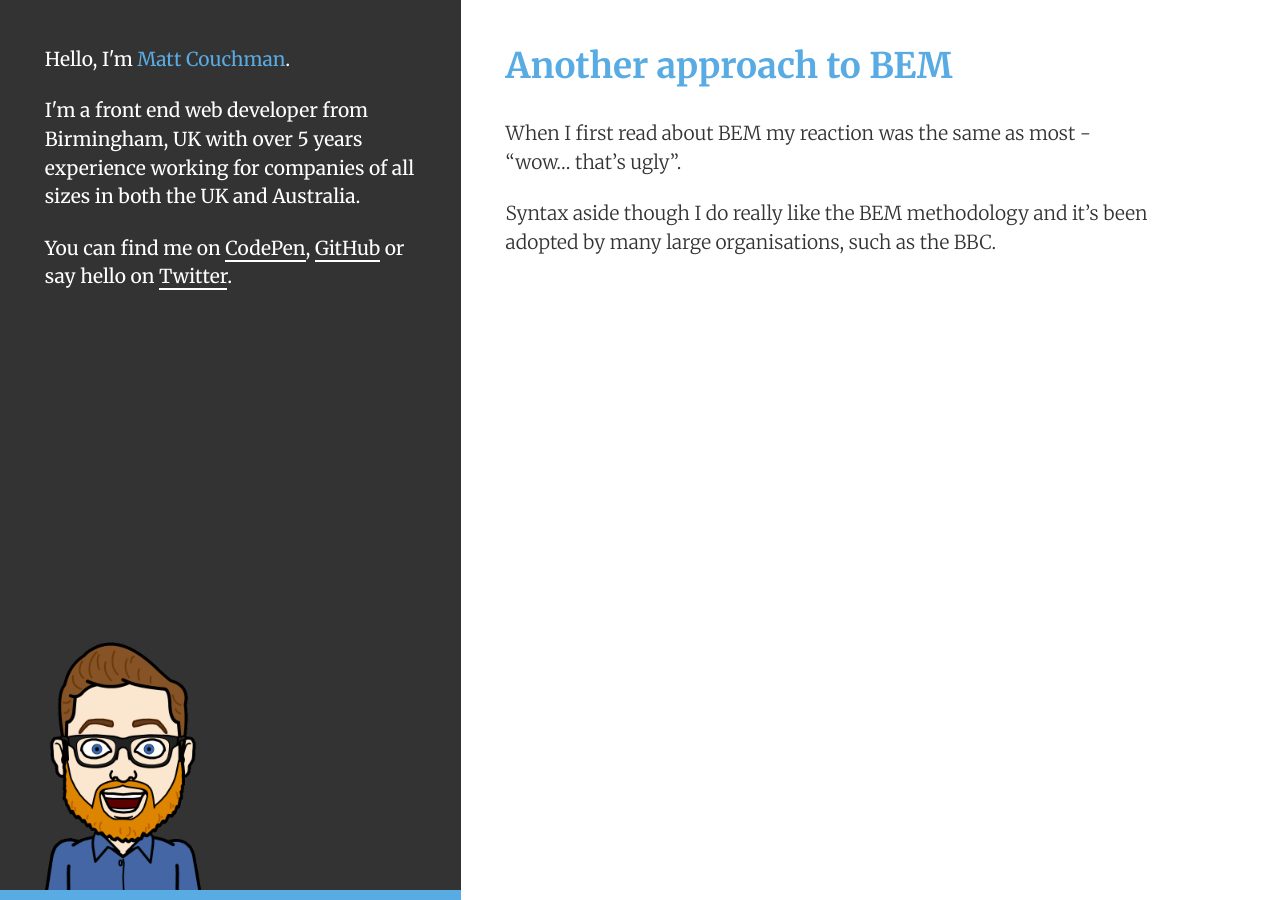
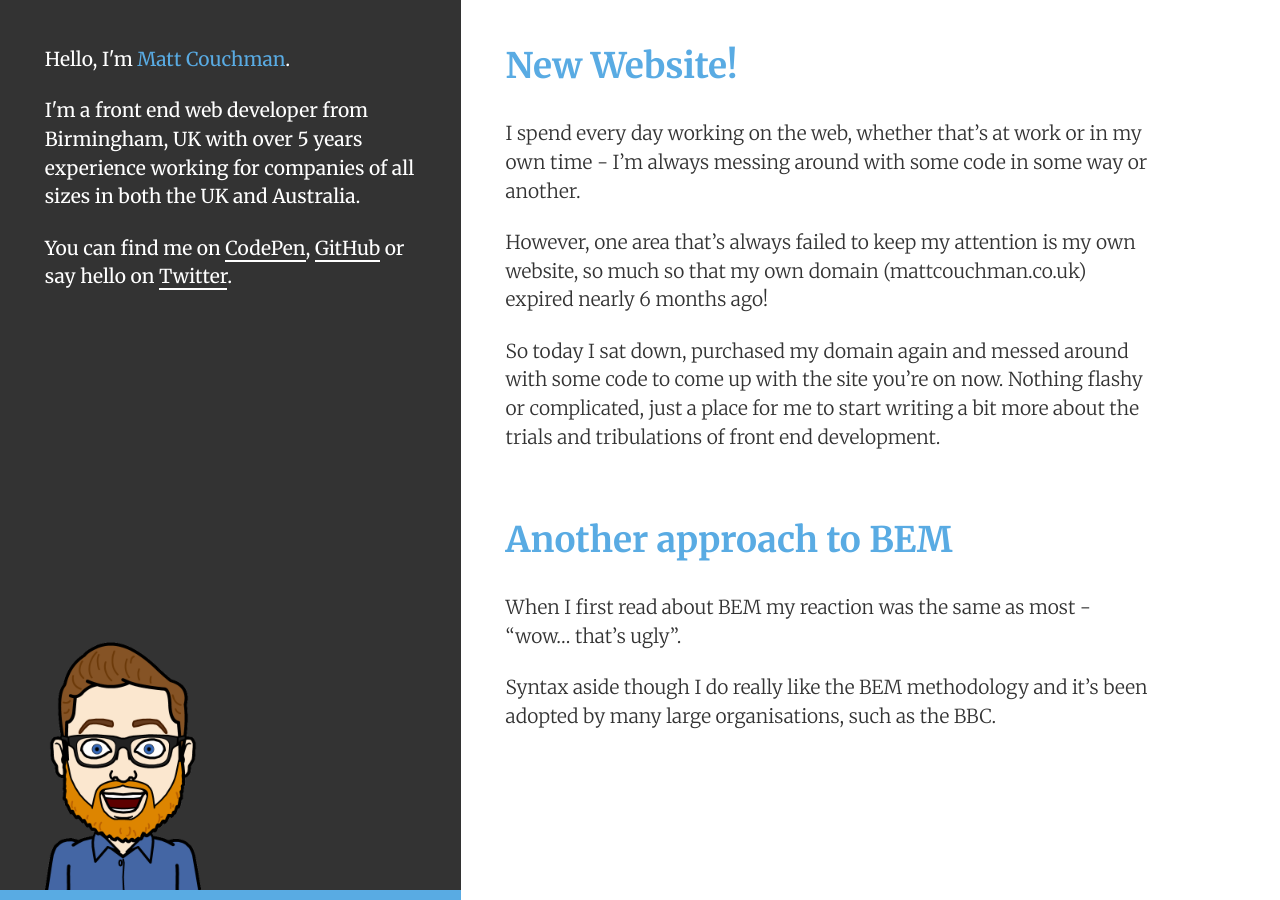
Before and after one commit to mattcouchman/mattcouchman.github.io, a Jekyll site: the page built from index.html, in a window 1280 px wide. Built offline with Jekyll 4.4.1, drawn with Linux system fonts in a browser that asks for light colours.

Commit message:
added analytics and new post

```diff
--- a/_config.yml
+++ b/_config.yml
@@ -10,6 +10,7 @@ title: Matt Couchman | Front end web developer | Birmingham
 email:
 description: Matt Couchman | Front end web developer based in Birmingham, West Midlands. Specialising in CSS, Javascript, accessibility and performance.
 baseurl: "" # the subpath of your site, e.g. /blog
+timezone: "Europe/London"
 excerpt_separator: <!--excerpt-->
 url: "http://www.mattcouchman.co.uk" # the base hostname & protocol for your site
 twitter_username: mattcouchman
--- a/_layouts/default.html
+++ b/_layouts/default.html
@@ -23,5 +23,15 @@
 
         <script src="{{ "/js/prism.js" | prepend: site.baseurl }}"></script>
 
+        <script>
+            (function(i,s,o,g,r,a,m){i['GoogleAnalyticsObject']=r;i[r]=i[r]||function(){
+            (i[r].q=i[r].q||[]).push(arguments)},i[r].l=1*new Date();a=s.createElement(o),
+            m=s.getElementsByTagName(o)[0];a.async=1;a.src=g;m.parentNode.insertBefore(a,m)
+            })(window,document,'script','//www.google-analytics.com/analytics.js','ga');
+
+            ga('create', 'UA-68219098-1', 'auto');
+            ga('send', 'pageview');
+        </script>
+
     </body>
 </html>
--- /dev/null
+++ b/_posts/2016-01-30-new-website.md
@@ -0,0 +1,20 @@
+---
+layout: post
+title:  "New Website!"
+date:   2016-01-30 16:00:00
+description: A long overdue update to my website
+---
+
+I spend every day working on the web, whether that's at work or in my own time - I'm always messing around with some code in some way or another.
+
+However, one area that's always failed to keep my attention is my own website, so much so that my own domain (mattcouchman.co.uk) expired nearly 6 months ago!
+
+So today I sat down, purchased my domain again and messed around with some code to come up with the site you're on now. Nothing flashy or complicated, just a place for me to start writing a bit more about the trials and tribulations of front end development.
+
+<!--excerpt-->
+
+The site is built with [Jekyll](https://jekyllrb.com/) and hosted by [Github Pages](https://pages.github.com/) - for free! (Thanks GitHub).
+
+So what now? Well my plan is to start blogging regularly about all kinds of things in the dev world. I spend so much time reading and using things that my peers have made available for free, and I feel like it's time to try and start contributing to that myself - hopefully helping a few people out along the way.
+
+Feel free to check me out on CodePen or Github and if you want to get in touch, just leave a comment below or [Tweet me](http://twitter.com/mattcouchman) :)
```
